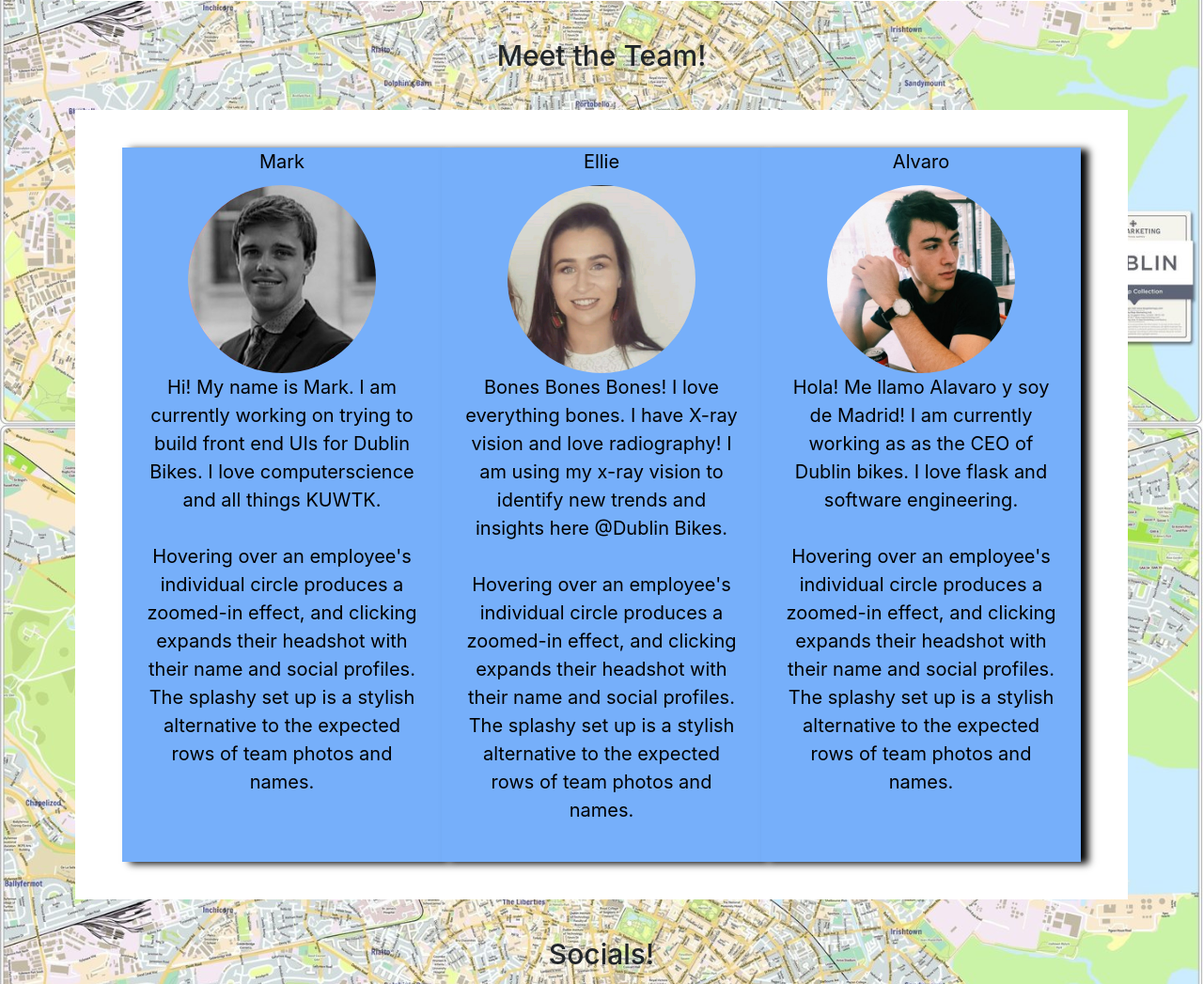
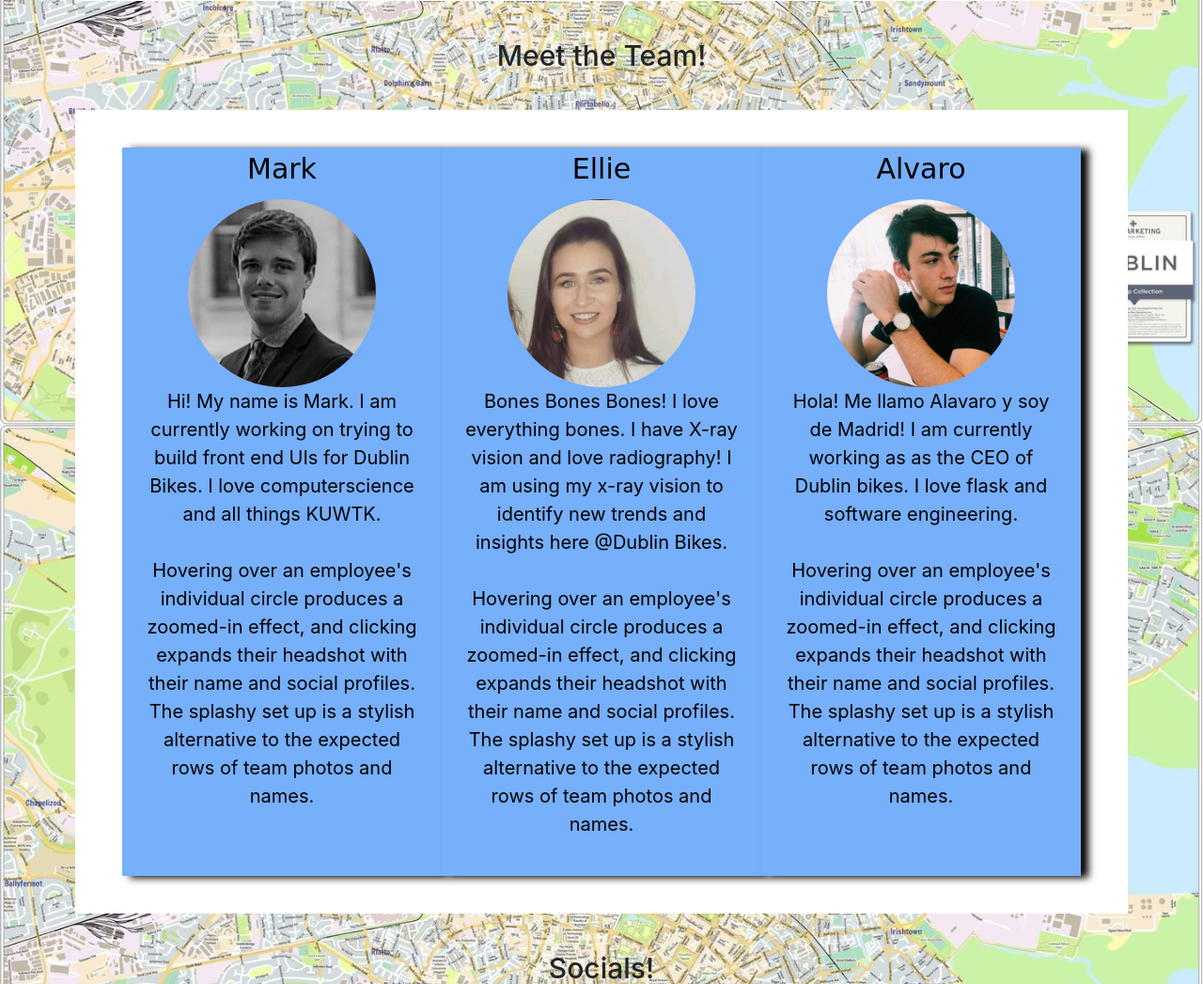
Before and after one commit to Botazio/Group-Project-SoftDev, a Flask app: template FlaskApplication/templates/aboutflex.html in a window 1280 px wide. Shown: the part 1468-2515 px from the top of the page at 94% size. Run offline with Flask 2, Linux system fonts and the light colour scheme; the template is opened without the code that fills it, so the values that code supplies are empty; some libraries are stand-ins or nearby versions.

Commit message:
added css

```diff
--- a/FlaskApplication/templates/aboutflex.html
+++ b/FlaskApplication/templates/aboutflex.html
@@ -175,7 +175,7 @@
                 <h1 style="text-align: center;">Meet the Team!</h1>
                 <div class='parent'>
 
-                    <div class = 'child1'hover>  <p>Mark</p>
+                    <div class = 'child1'hover>  <p style="font-family:cursive; font-size: 30px;">Mark</p>
                         <img src="/static/fixtures/mark4.jpg" alt="Mark" style="width:200px; border-radius: 50%;">
                         <p>Hi! My name is Mark. I am currently working on trying to build front end UIs for Dublin Bikes. I love computerscience and all things KUWTK.
 
@@ -183,14 +183,14 @@
                             Hovering over an employee's individual circle produces a zoomed-in effect, and clicking expands their headshot
                             with their name and social profiles. The splashy set up is a stylish alternative to the expected rows of team photos and names.</p></div>
 
-                    <div class = 'child2'><p>Ellie</p>
+                    <div class = 'child2'><p style="font-family:cursive; font-size: 30px;">Ellie</p>
                         <img src="/static/fixtures/ellie.jpg" alt="Ellie" style="width:200px; border-radius: 50%;">
                         <p>Bones Bones Bones! I love everything bones. I have X-ray vision and love radiography! I am using my x-ray vision to identify new trends and insights here @Dublin Bikes.
                             <br><br>
                             Hovering over an employee's individual circle produces a zoomed-in effect, and clicking expands their headshot
                             with their name and social profiles. The splashy set up is a stylish alternative to the expected rows of team photos and names.<br><br></p>
                     </div>
-                    <div class = 'child3'><p>Alvaro</p><img src="/static/fixtures/alvaro.jpg" alt="Alvaro" style="width:200px; border-radius: 50%;">
+                    <div class = 'child3'><p style="font-family:cursive; font-size: 30px;">Alvaro</p><img src="/static/fixtures/alvaro.jpg" alt="Alvaro" style="width:200px; border-radius: 50%;">
                         <p>Hola! Me llamo Alavaro y soy de Madrid! I am currently working as as the CEO of Dublin bikes. I love flask and software engineering.
                             <br><br>
                             Hovering over an employee's individual circle produces a zoomed-in effect, and clicking expands their headshot
```
